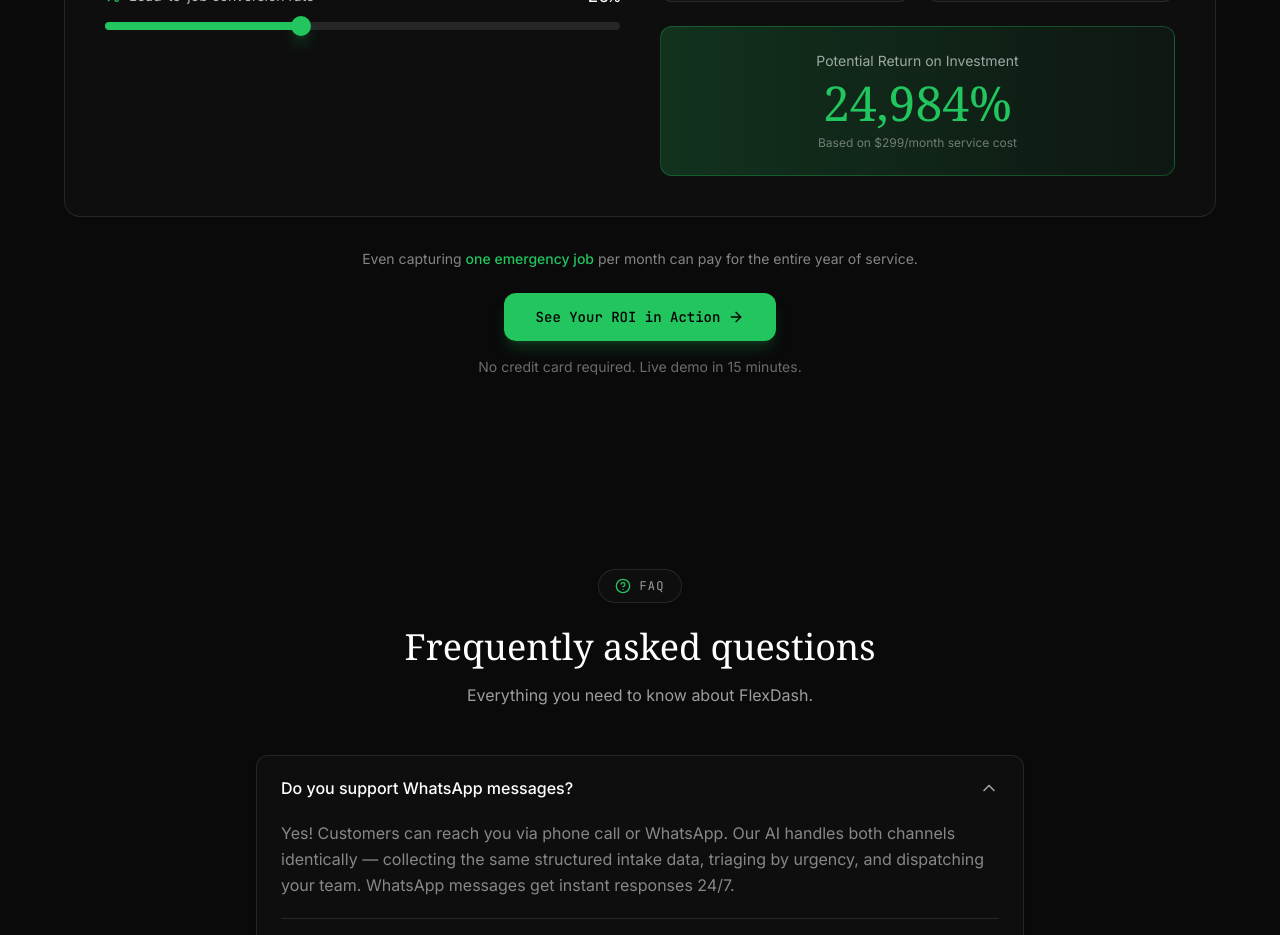
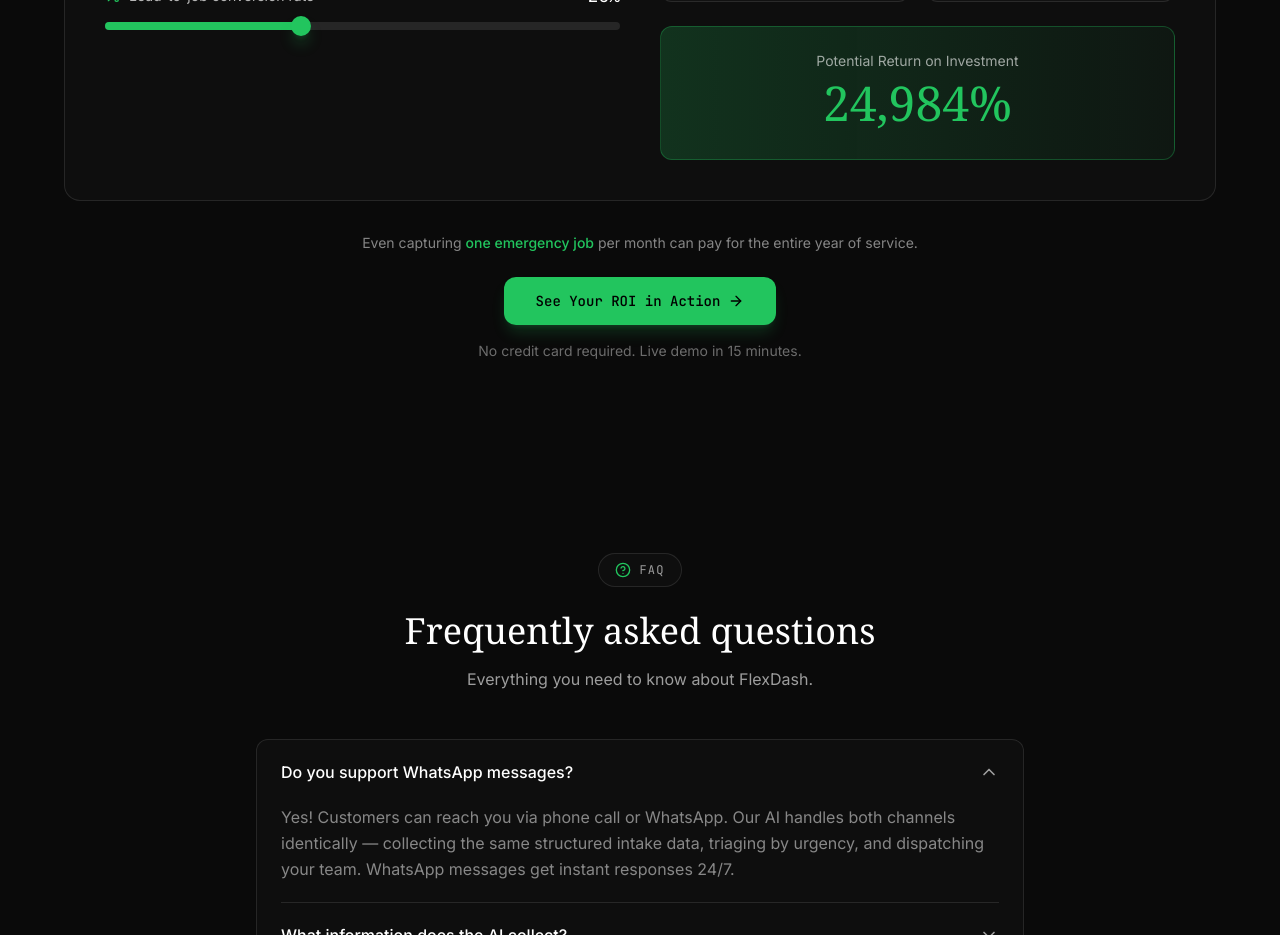
Before and after one commit to anuragvishwa/voice-agent-landing, a React (Vite) app: page / in a window 1280 px wide. Shown: the part 6580-7515 px from the top of the page. Built offline with nearby package versions, Linux system fonts and the light colour scheme; no server answers; the HTML template or start-up script is replaced by a standard one.

Commit message:
removed price

```diff
--- a/src/components/Pricing.jsx
+++ b/src/components/Pricing.jsx
@@ -222,9 +222,6 @@ export function Pricing() {
                   <div className="font-serif text-5xl text-primary mb-2">
                     {calculations.roi.toLocaleString()}%
                   </div>
-                  <div className="text-xs text-white/40">
-                    Based on $299/month service cost
-                  </div>
                 </motion.div>
               </AnimatePresence>
             </div>
```
